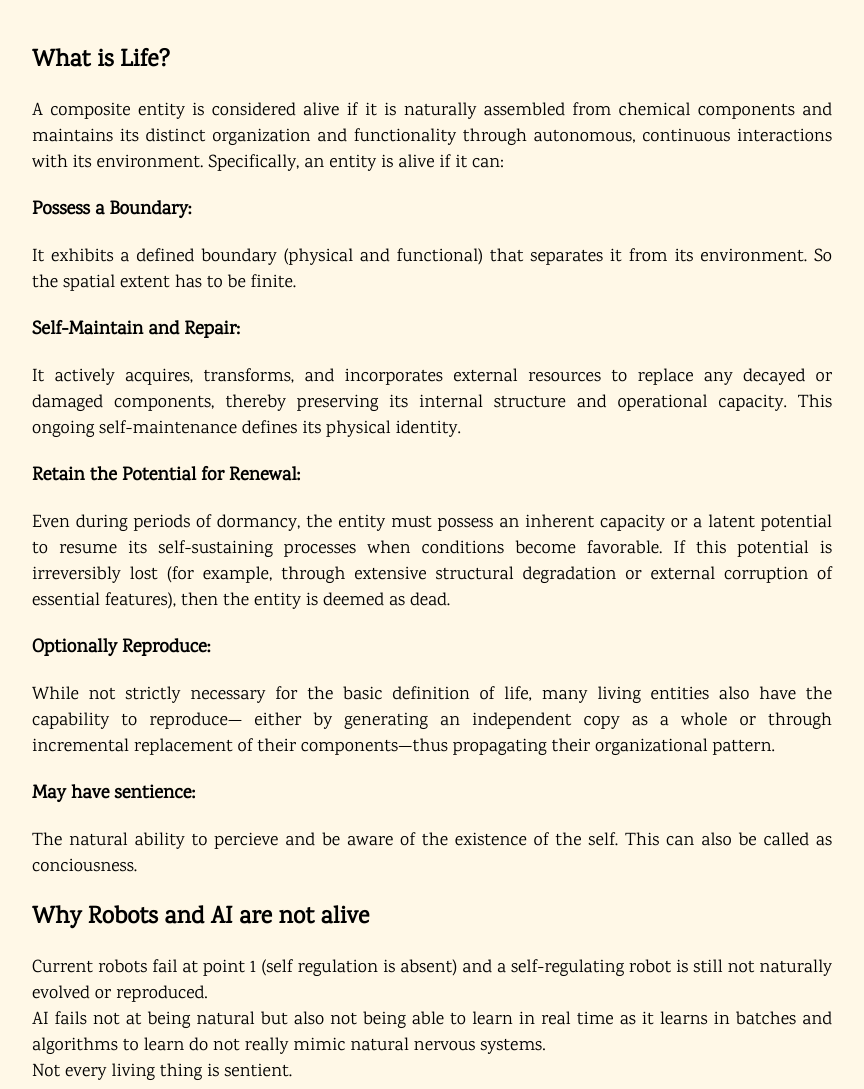
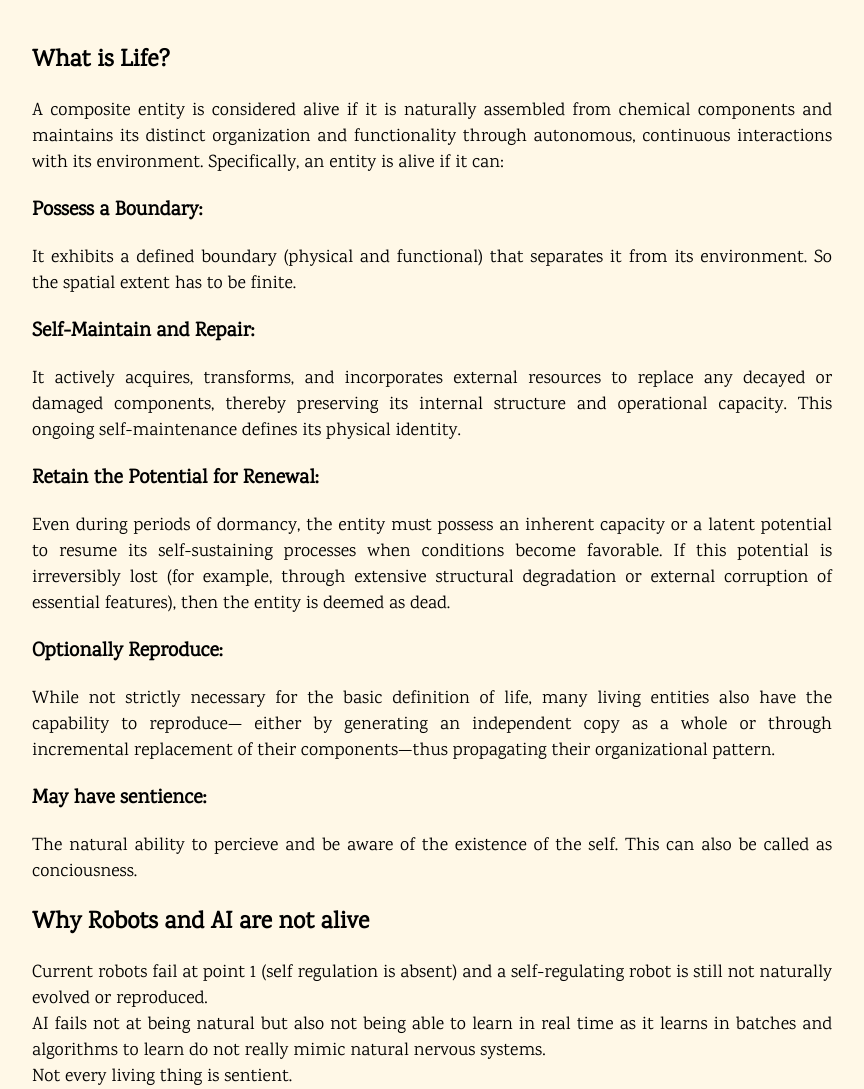
Before and after one commit to UV-1999/uv-1999.github.io, a PHP site: page /extra/alive/index.html in a window 1280 px wide. Shown: the part 236-1325 px from the top of the page, without its empty margins (208-1072 px from the left). Run offline with PHP 8.4, Linux system fonts and the light colour scheme.

Commit message:
Update main.css

```diff
--- a/main.css
+++ b/main.css
@@ -171,6 +171,10 @@ h3.dark-mode, h4.dark-mode, h5.dark-mode, h6.dark-mode  {
   color: #964a7a;
 }
 
+h3 {
+    font-size: 20px;
+}
+
 p {
     font-size: 18px;
     margin: 20px 0;
```
